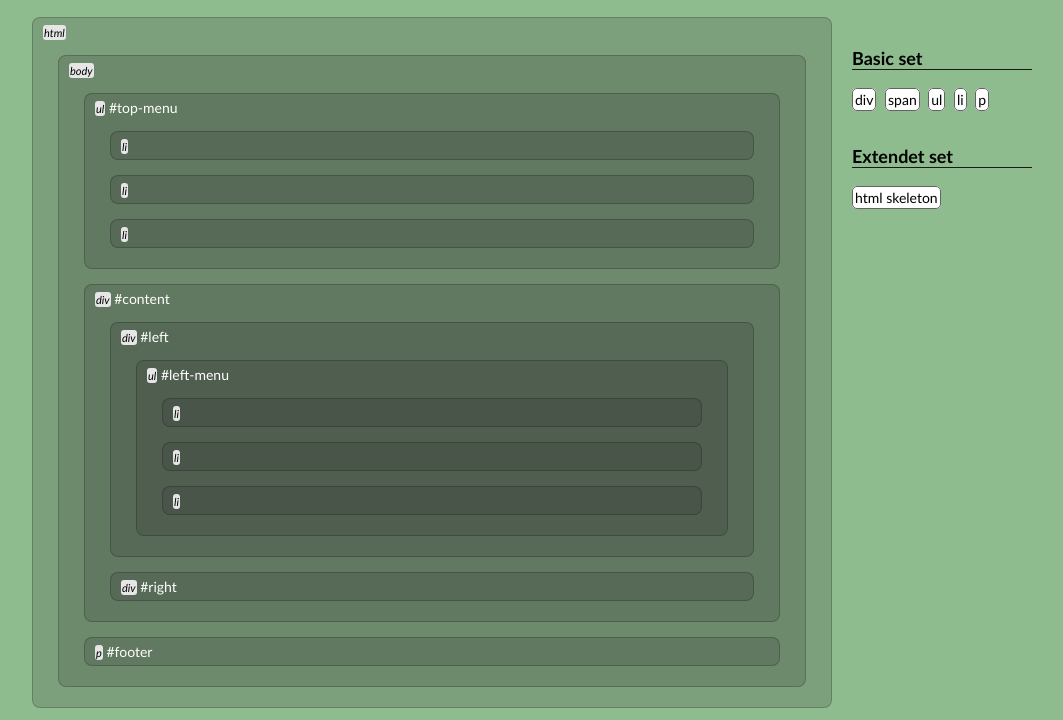
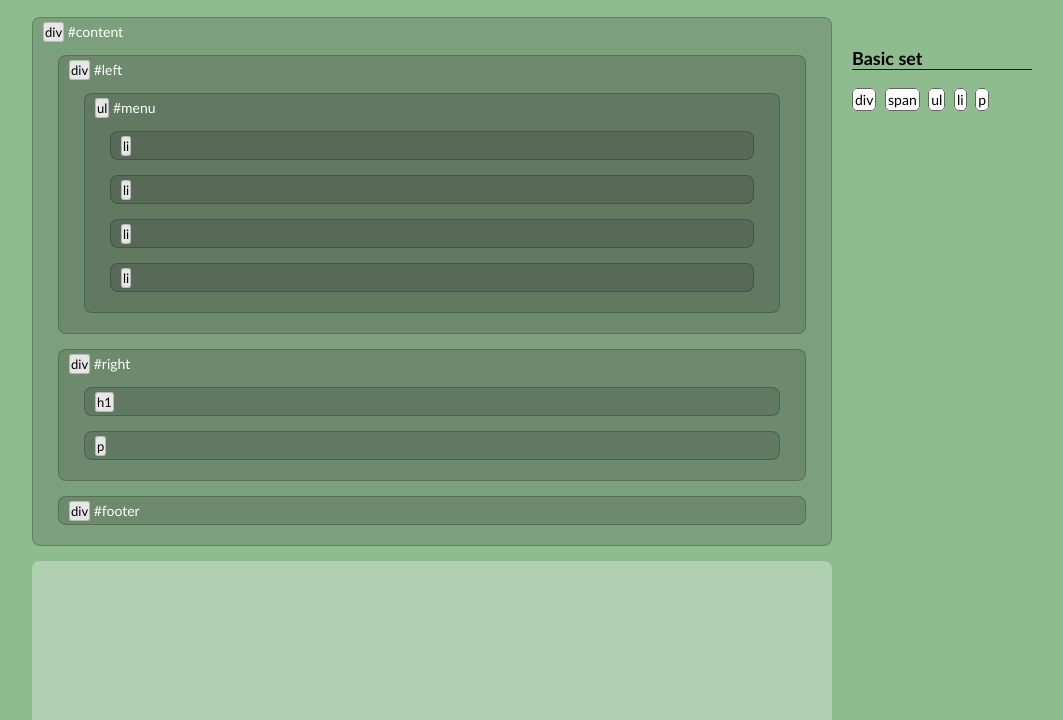
Before and after one commit to darthdeus/CodeArt, a plain HTML site: page index.html in a window 1280 px wide. Shown: the part 63-783 px from the top of the page, without its empty margins (108-1171 px from the left). Drawn offline with nearby package versions, Linux system fonts and the light colour scheme.

Commit message:
Fixed new layout generation

```diff
--- a/index.html
+++ b/index.html
@@ -10,9 +10,15 @@
     <script type="text/javascript">
         $(function() {
             $.fn.addDiv = function(draggable) {
-                var elem = $(("<div><em>" + draggable.text() + "</em></div>"));
-                elem.droppable(basic);
-                $(this).append(elem);
+                var type = draggable.text();
+                var container = $("<" + type + ">");
+
+                var info = $('<span class="info"><span class="label">' + type + '</span></span>');
+
+                container.append(info);
+//                var elem = $(("<div><em>" + draggable.text() + "</em></div>"));
+                container.droppable(basic);
+                $(this).append(container);
             };
 
             $("aside span").draggable({
@@ -42,7 +48,7 @@
                 }
             };
 
-            $("#blocks div").droppable(basic);
+            $("#blocks > *:not(.info)").droppable(basic);
         });
     </script>
     <style type="text/css">
@@ -58,27 +64,23 @@
 
     <section class="making">
         <div id="blocks">
-            <div><em>html</em>
+            <div><span class="info"><span class="label">div</span> #content</span>
 
-                <div><em>body</em>
+                <div><span class="info"><span class="label">div</span> #left</span>
+                    <ul><span class="info"><span class="label">ul</span> #menu</span>
+                        <li><span class="info"><span class="label">li</span></span></li>
+                        <li><span class="info"><span class="label">li</span></span></li>
+                        <li><span class="info"><span class="label">li</span></span></li>
+                        <li><span class="info"><span class="label">li</span></span></li>
+                    </ul>
+                </div>
+                <div><span class="info"><span class="label">div</span> #right</span>
 
-                    <div><em>ul</em> #top-menu
-                        <div><em>li</em></div>
-                        <div><em>li</em></div>
-                        <div><em>li</em></div>
-                    </div>
-                    <div><em>div</em> #content
-                        <div><em>div</em> #left
-                            <div><em>ul</em> #left-menu
-                                <div><em>li</em></div>
-                                <div><em>li</em></div>
-                                <div><em>li</em></div>
-                            </div>
-                        </div>
-                        <div><em>div</em> #right</div>
-                    </div>
-                    <div><em>p</em> #footer</div>
+                    <h1><span class="info"><span class="label">h1</span></span></h1>
+
+                    <p><span class="info"><span class="label">p</span></span></p>
                 </div>
+                <p><span class="info"><span class="label">div</span> #footer</span></p>
             </div>
         </div>
         <aside>
@@ -88,15 +90,14 @@
             <span>ul</span>
             <span>li</span>
             <span>p</span>
-
-            <h2>Extendet set</h2>
-            <span>html skeleton</span>
         </aside>
+        <br class="cleaner2">
     </section>
 
     <section class="code">
-        <textarea id="result-code" cols="90" rows="20"></textarea>
+        <div id="result-code" class="code" contentEditable="true"></div>
     </section>
+
 
 </div>
 </body>
--- a/style.css
+++ b/style.css
@@ -16,12 +16,15 @@ table, caption, tbody, tfoot, thead, tr, th, td {
     vertical-align: baseline;
     background: transparent;
 }
+
 ul, ol {
     list-style: none;
 }
+
 .cleaner {
     display: inline-block;
 }
+
 .cleaner:after {
     content: ".";
     display: block;
@@ -30,11 +33,20 @@ ul, ol {
     line-height: 0;
     height: 0;
 }
+
 html[xmlns] .cleaner {
     display: block;
 }
+
 * html .cleaner {
     height: 1%;
+}
+
+.cleaner2 {
+    clear: both;
+    font-size: 1px;
+    height: 1px;
+    line-height: 1px;
 }
 
 /*CSS LAYOUT DEFINITIONS*/
@@ -42,9 +54,11 @@ a {
     color: #bfbfbf;
     text-decoration: underline;
 }
+
 a:hover {
     color: white;
 }
+
 body {
     color: black;
     font-size: 14px;
@@ -52,6 +66,7 @@ body {
     background: darkseagreen url(images/body.jpg) top center no-repeat;
     margin-bottom: 20px;
 }
+
 #container {
     width: 1000px;
     margin: 0 auto;
@@ -76,43 +91,61 @@ aside {
     float: right;
 }
 
+.code {
+    clear: both;
+}
+
 .code #result-code {
-    width: 800px;
+    width: 770px;
     margin: 15px 0 15px 0;
-    background: rgba(255,255,255,0.3);
+    background: rgba(255, 255, 255, 0.3);
     height: 300px;
     font-family: Consolas, sans-serif;
     font-size: 12px;
     border-radius: 8px;
+    padding: 15px;
 }
 
 /* Format bloku */
 
-#blocks em {
-    background: rgb(230,230,230);
-    font-size: 11px;
-    padding: 1px;
-    color: black;
-    border-radius: 3px;
-}
-
-#blocks div {
-    background: rgba(50,50,50,0.2);
-    border: 1px solid rgba(0,0,0,0.2);
+#blocks *:not(.info) {
+    background: rgba(50, 50, 50, 0.2);
+    border: 1px solid rgba(0, 0, 0, 0.2);
     margin: 15px 15px;
     padding: 5px 10px;
     color: white;
     border-radius: 8px;
+    display: block;
+    font-weight: normal;
 }
 
-#blocks > div {
+#blocks > *:not(.info) {
     margin: 0;
 }
 
-#blocks div.active {
-    background: rgba(50,50,50,0.7);
+#blocks .active {
+    background: rgba(50, 50, 50, 0.5);
 }
 
+#blocks .info {
+    display: block;
+    background: transparent !important;
+    border: none !important;
+    margin: 0;
+    padding: 0;
+    font-size: 14px;
+}
+
+#blocks .info .label {
+    background: rgb(230, 230, 230);
+    font-size: 13px;
+    padding: 1px;
+    color: black;
+    border-radius: 3px;
+    display: inline;
+    margin: 0;
+    cursor: move;
+}
 
 /* Format ovladacich prvku */
 
@@ -123,7 +156,7 @@ aside {
     border-radius: 5px;
     padding: 2px;
     margin: 0 5px 5px 0;
-    border: 1px solid rgb(100,100,100);
+    border: 1px solid rgb(100, 100, 100);
     cursor: move;
     line-height: 30px;
 }
@@ -132,5 +165,5 @@ aside {
     color: black;
     font-size: 18px;
     margin: 30px 0 15px 0;
-    border-bottom: 1px solid rgb(25,25,25)
+    border-bottom: 1px solid rgb(25, 25, 25);
 }
```
Lines whose indentation alone changed are shown as unchanged.
